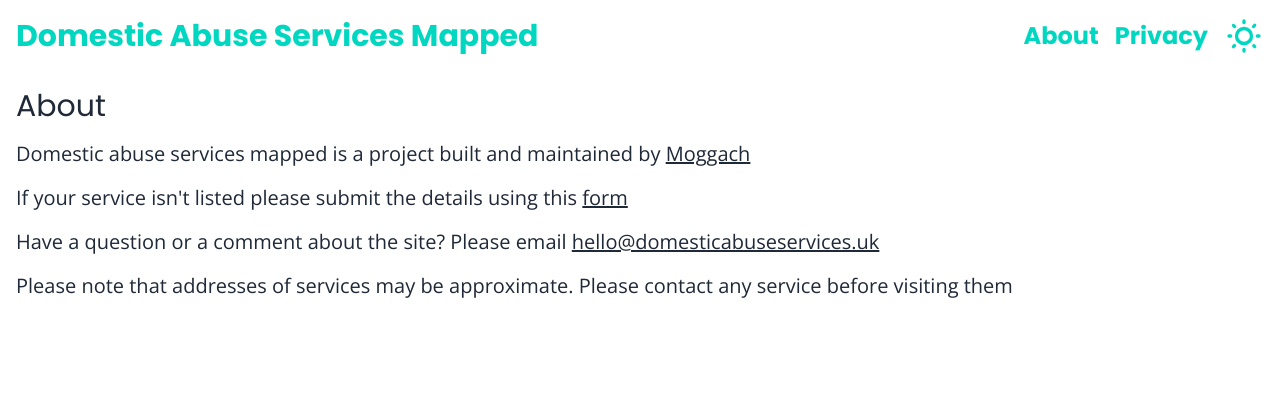
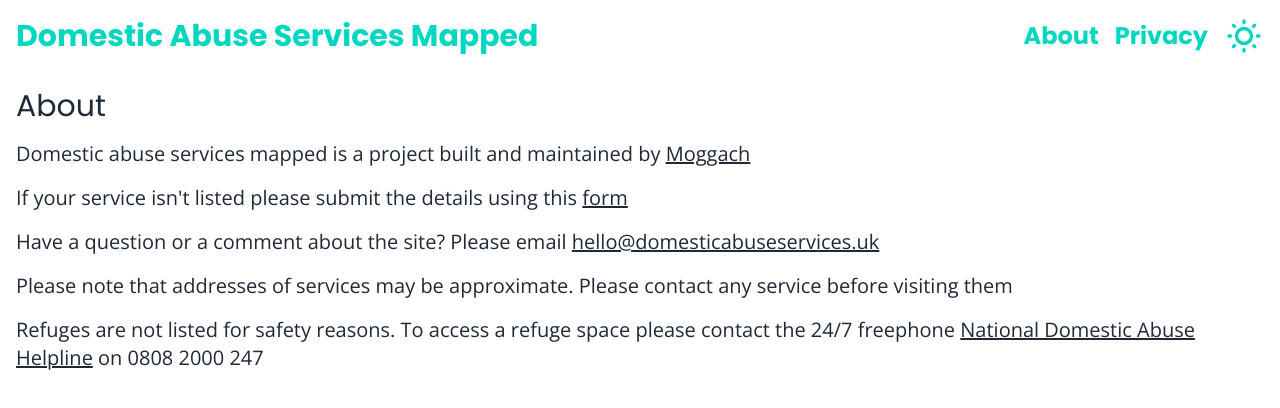
Before and after one commit to Moggach/domestic-abuse-services-mapped, a Next.js app: page /about in a window 1280 px wide. Shown: the top 408 px of the page. Built offline with nearby package versions, Linux system fonts and the light colour scheme.

Commit message:
add to about page text

```diff
--- a/src/app/about/page.js
+++ b/src/app/about/page.js
@@ -8,6 +8,7 @@ const About = () => {
     <p>If your service isn't listed please submit the details using this <a className="underline" href="https://airtable.com/appksbQlVr07Kxadu/pagEkSrTVCs0yk2OS/form">form</a> </p>
     <p>Have a question or a comment about the site? Please email <a className="underline" href="mailto:hello@domesticabuseservices.uk">hello@domesticabuseservices.uk</a></p>
     <p>Please note that addresses of services may be approximate. Please contact any service before visiting them</p>
+    <p>Refuges are not listed for safety reasons. To access a refuge space please contact the 24/7 freephone <a className="underline" href="https://www.nationaldahelpline.org.uk/">National Domestic Abuse Helpline</a> on 0808 2000 247</p>
     </div>
 
 
```
